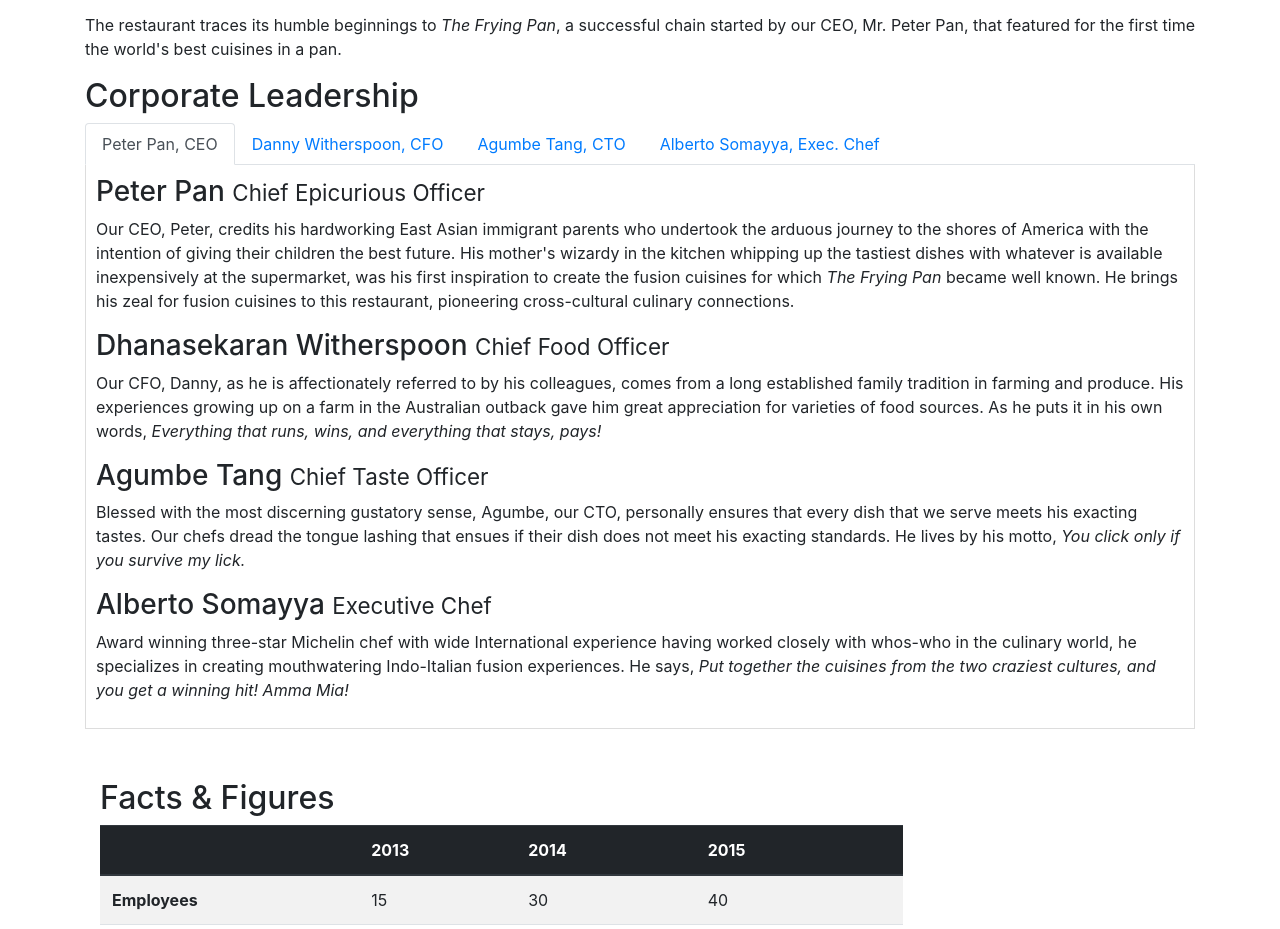
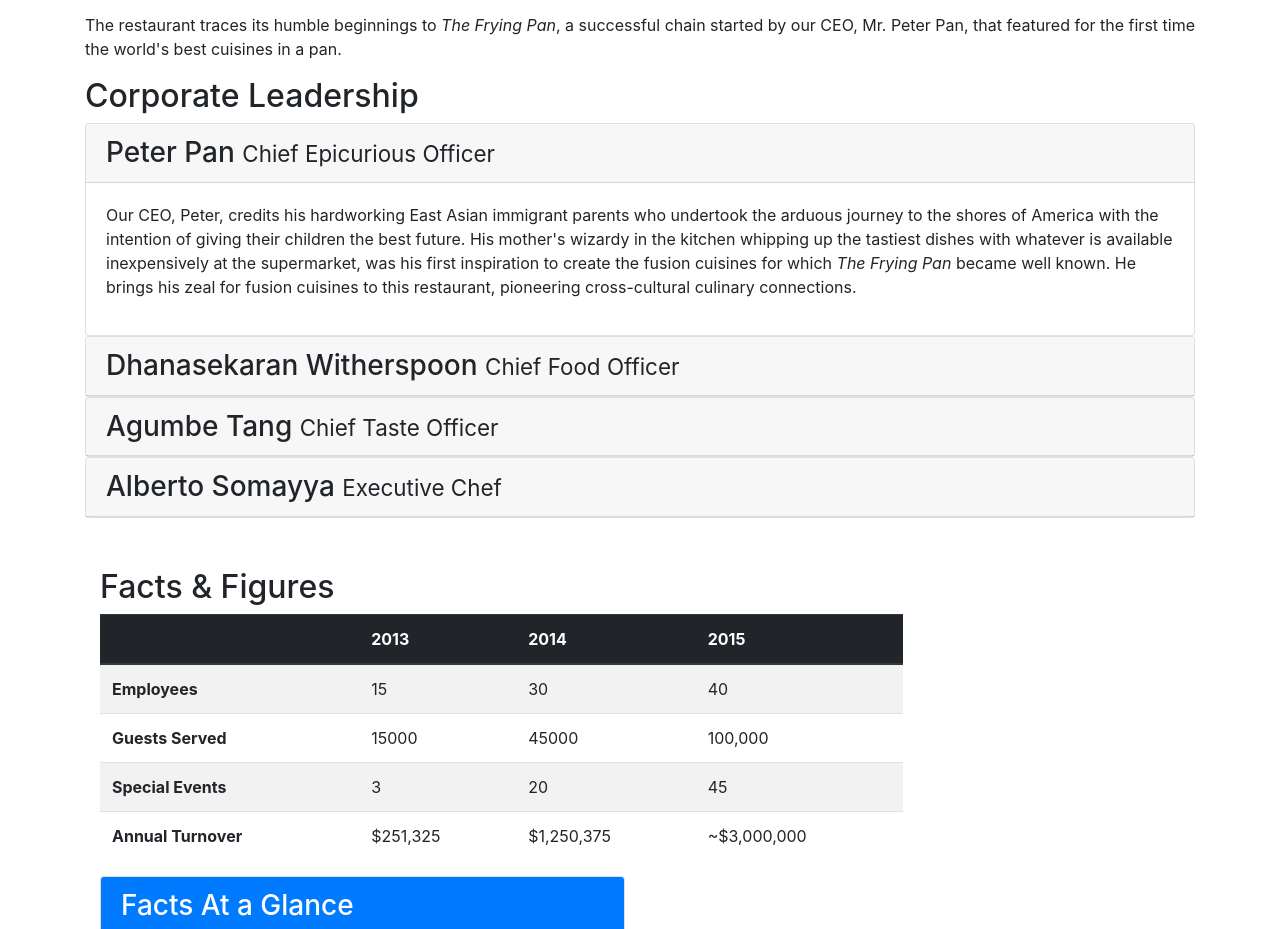
Before and after one commit to thandu/Task, a website: page Bootstrap4/conFusion/aboutus.html in a window 1280 px wide. Shown: the part 522-1451 px from the top of the page. Drawn offline with nearby package versions, Linux system fonts and the light colour scheme.

Commit message:
Accordion

```diff
--- a/Bootstrap4/conFusion/aboutus.html
+++ b/Bootstrap4/conFusion/aboutus.html
@@ -70,49 +70,76 @@
             <div>
                 <h2>Corporate Leadership</h2>
 
-				<ul class="nav nav-tabs">
-                    <li class="nav-item">
-                      <a class="nav-link active" href="#peter"
-                        role="tab" data-toggle="tab">Peter Pan, CEO</a>
-                    </li>
-                    <li class="nav-item">
-                      <a class="nav-link" href="#danny" role="tab"
-                        data-toggle="tab">Danny Witherspoon, CFO</a>
-                    </li>
-                    <li class="nav-item">
-                      <a class="nav-link" href="#agumbe"role="tab"
-                        data-toggle="tab">Agumbe Tang, CTO</a>
-                    </li>
-                    <li class="nav-item">
-                      <a class="nav-link" href="#alberto" role="tab"
-                        data-toggle="tab">Alberto Somayya, Exec. Chef</a>
-                    </li>
-                </ul>
 
 
 
 
-				<div class="tab-content">
 
-				<div role="tabpanel" class="tab-pane fade show active" id="peter">
-                <h3>Peter Pan <small>Chief Epicurious Officer</small></h3>
-                <p class="d-none d-sm-block">Our CEO, Peter, credits his hardworking East Asian immigrant parents who undertook the arduous journey to the shores of America with the intention of giving their children the best future. His mother's wizardy in the kitchen whipping up the tastiest dishes with whatever is available inexpensively at the supermarket, was his first inspiration to create the fusion cuisines for which <em>The Frying Pan</em> became well known. He brings his zeal for fusion cuisines to this restaurant, pioneering cross-cultural culinary connections.</p>
-                </div>
+				<div id="accordion">
 
-				<div role="tabpanel" class="tab-pane fade show active" id="danny">
-				<h3>Dhanasekaran Witherspoon <small>Chief Food Officer</small></h3>
-                <p class="d-none d-sm-block">Our CFO, Danny, as he is affectionately referred to by his colleagues, comes from a long established family tradition in farming and produce. His experiences growing up on a farm in the Australian outback gave him great appreciation for varieties of food sources. As he puts it in his own words, <em>Everything that runs, wins, and everything that stays, pays!</em></p>
-                </div>
+				<div class="card">
+                        <div class="card-header" role="tab" id="peterhead">
+                        <h3 class="mb-0">
+                            <a data-toggle="collapse" data-target="#peter">
+                            Peter Pan <small>Chief Epicurious Officer</small>
+                            </a>
+                        </h3>
+                        </div>
+                        <div class="collapse show" id="peter" data-parent="#accordion">
+                            <div class="card-body">
+                                <p class="d-none d-sm-block">Our CEO, Peter, credits his hardworking East Asian immigrant parents who undertook the arduous journey to the shores of America with the intention of giving their children the best future. His mother's wizardy in the kitchen whipping up the tastiest dishes with whatever is available inexpensively at the supermarket, was his first inspiration to create the fusion cuisines for which <em>The Frying Pan</em> became well known. He brings his zeal for fusion cuisines to this restaurant, pioneering cross-cultural culinary connections.</p>
 
-				<div role="tabpanel" class="tab-pane fade show active" id="agumbe">
-				<h3>Agumbe Tang <small>Chief Taste Officer</small></h3>
-                <p class="d-none d-sm-block">Blessed with the most discerning gustatory sense, Agumbe, our CTO, personally ensures that every dish that we serve meets his exacting tastes. Our chefs dread the tongue lashing that ensues if their dish does not meet his exacting standards. He lives by his motto, <em>You click only if you survive my lick.</em></p>
-                </div>
+                            </div>
+                        </div>
+                    </div>
 
-				<div role="tabpanel" class="tab-pane fade show active" id="alberto">
-				<h3>Alberto Somayya <small>Executive Chef</small></h3>
-                <p class="d-none d-sm-block">Award winning three-star Michelin chef with wide International experience having worked closely with whos-who in the culinary world, he specializes in creating mouthwatering Indo-Italian fusion experiences. He says, <em>Put together the cuisines from the two craziest cultures, and you get a winning hit! Amma Mia!</em></p>
-                </div>
+
+
+				                    <div class="card">
+                            <div class="card-header" role="tab" id="dannyhead">
+                            <h3 class="mb-0">
+                                <a class="collapsed" data-toggle="collapse" data-target="#danny">
+                                Dhanasekaran Witherspoon <small>Chief Food Officer</small>
+                                </a>
+                            </h3>
+                        </div>
+                        <div class="collapse" id="danny" data-parent="#accordion">
+                            <div class="card-body">
+                                <p class="d-none d-sm-block">Our CFO, Danny, as he is affectionately referred to by his colleagues, comes from a long established family tradition in farming and produce. His experiences growing up on a farm in the Australian outback gave him great appreciation for varieties of food sources. As he puts it in his own words, <em>Everything that runs, wins, and everything that stays, pays!
+               </em></p>
+                            </div>
+                        </div>
+                    </div>
+                    <div class="card">
+                            <div class="card-header" role="tab" id="agumbehead">
+                            <h3 class="mb-0">
+                                <a class="collapsed" data-toggle="collapse" data-target="#agumbe">
+                                Agumbe Tang <small>Chief Taste Officer</small>
+                                </a>
+                            </h3>
+                        </div>
+                        <div class="collapse" id="agumbe" data-parent="#accordion">
+                            <div class="card-body">
+                                <p class="d-none d-sm-block">Blessed with the most discerning gustatory sense, Agumbe, our CTO, personally ensures that every dish that we serve meets his exacting tastes. Our chefs dread the tongue lashing that ensues if their dish does not meet his exacting standards. He lives by his motto, <em>You click only if you survive my lick.</em></p>
+
+                            </div>
+                        </div>
+                    </div>
+                    <div class="card">
+                            <div class="card-header" role="tab" id="albertohead">
+                            <h3 class="mb-0">
+                                <a class="collapsed" data-toggle="collapse" data-target="#alberto">
+                                Alberto Somayya <small>Executive Chef</small>
+                                </a>
+                            </h3>
+                        </div>
+                        <div class="collapse" id="alberto" data-parent="#accordion">
+                            <div class="card-body">
+                                <p class="d-none d-sm-block">Award winning three-star Michelin chef with wide International experience having worked closely with whos-who in the culinary world, he specializes in creating mouthwatering Indo-Italian fusion experiences. He says, <em>Put together the cuisines from the two craziest cultures, and you get a winning hit! Amma Mia!</em></p>
+
+                            </div>
+                        </div>
+                    </div>
 
 
                 </div>
```
